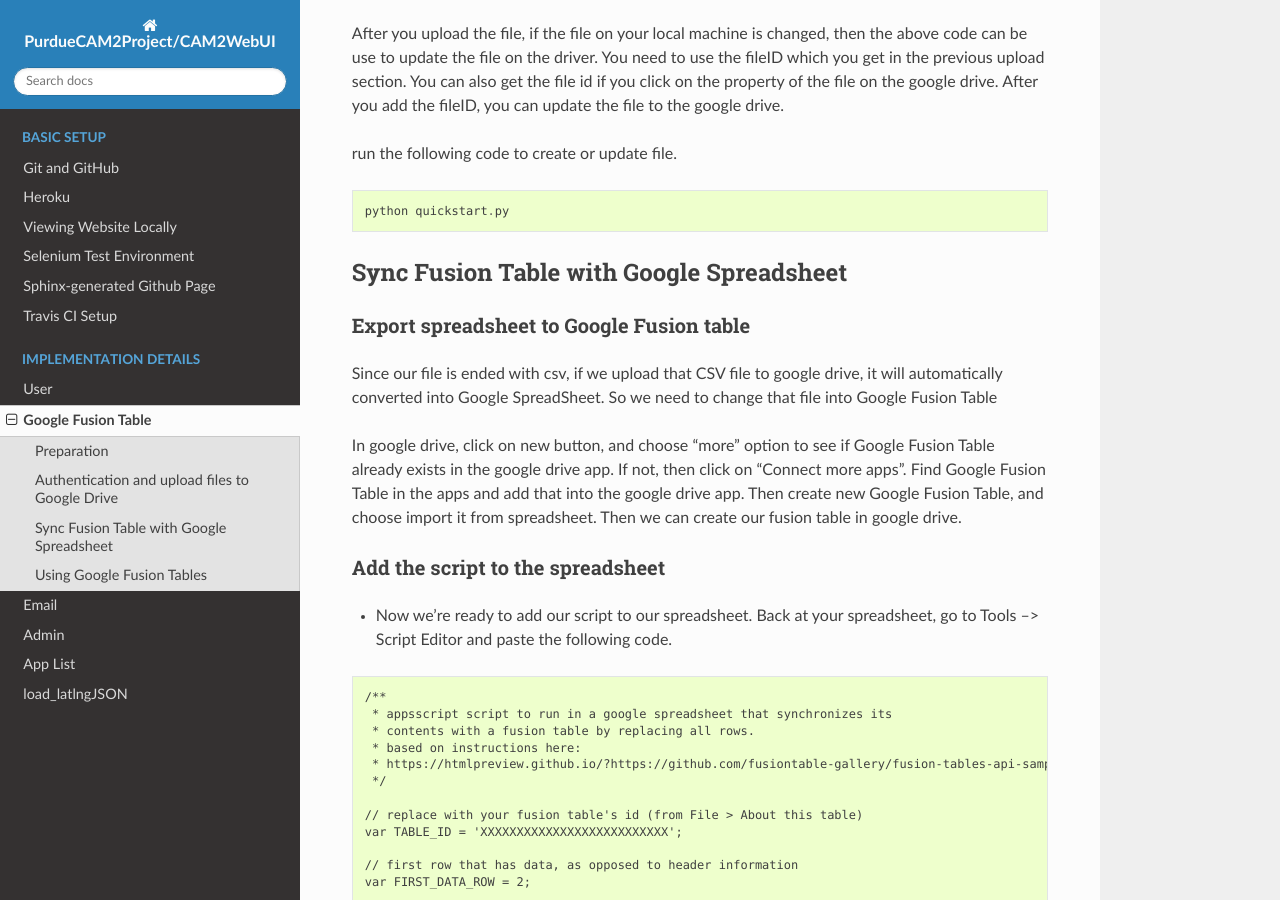
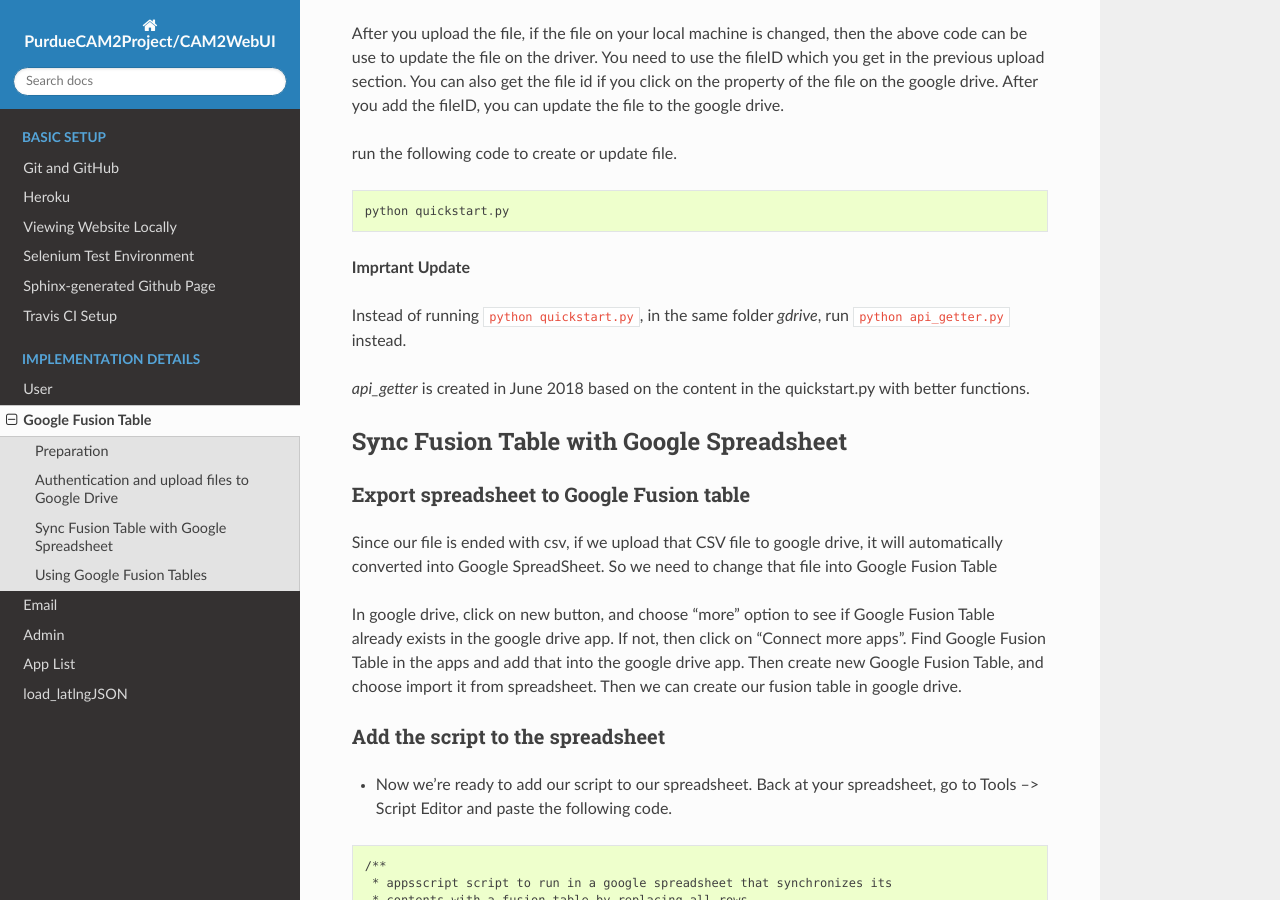
Before and after one commit to PurdueCAM2Project/CAM2WebUI, a Sphinx documentation site: the page built from docs/implementationDetail/GoogleFusionTable.md, in a window 1280 px wide and 900 px high, scrolled down 2283 px. Built offline with Sphinx 7.4.7 and the Read the Docs theme 2.0.0, drawn with Linux system fonts in a browser that asks for light colours.

Commit message:
aoi_getter intro

````diff
--- a/docs/implementationDetail/GoogleFusionTable.md
+++ b/docs/implementationDetail/GoogleFusionTable.md
@@ -114,6 +114,14 @@ run the following code to create or update file.
 ```
 python quickstart.py
 ```
+
+**Imprtant Update**
+
+Instead of running `python quickstart.py`, in the same folder *gdrive*, run `python api_getter.py` instead.
+
+*api_getter* is created in June 2018 based on the content in the quickstart.py with better functions.
+
+
 
 ## Sync Fusion Table with Google Spreadsheet
 
````
